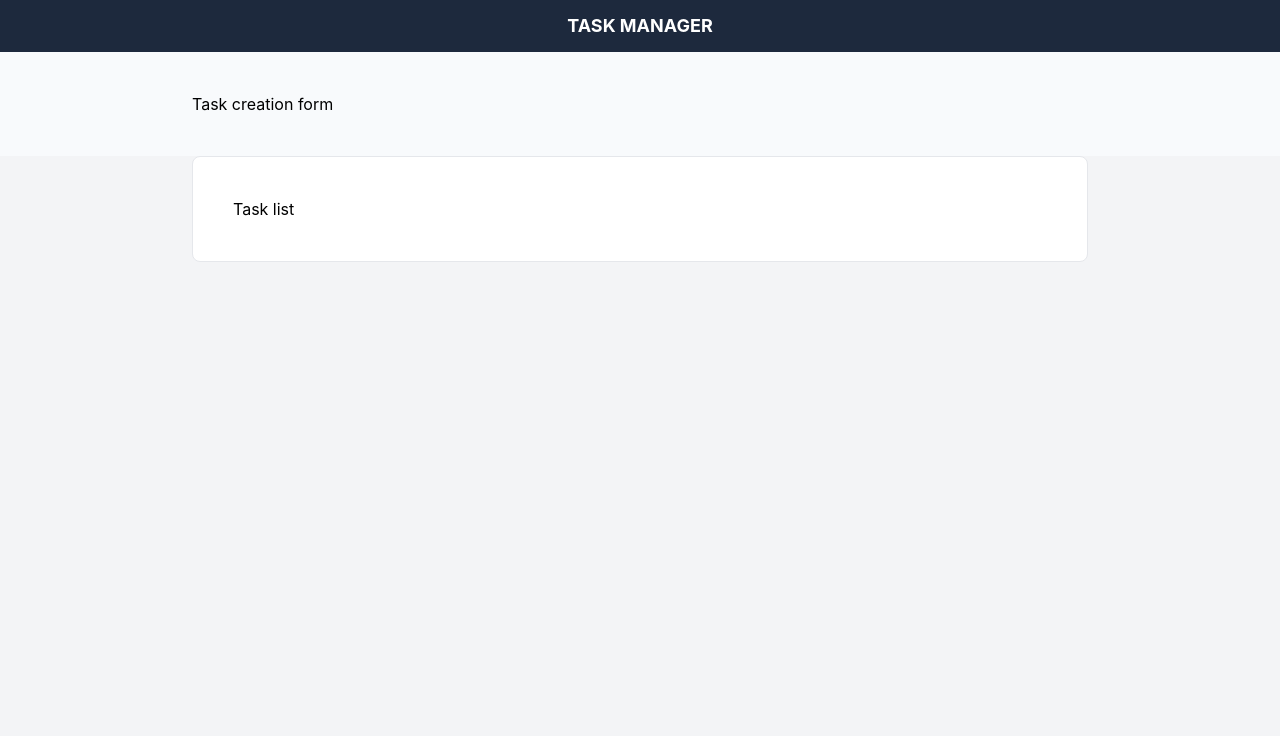
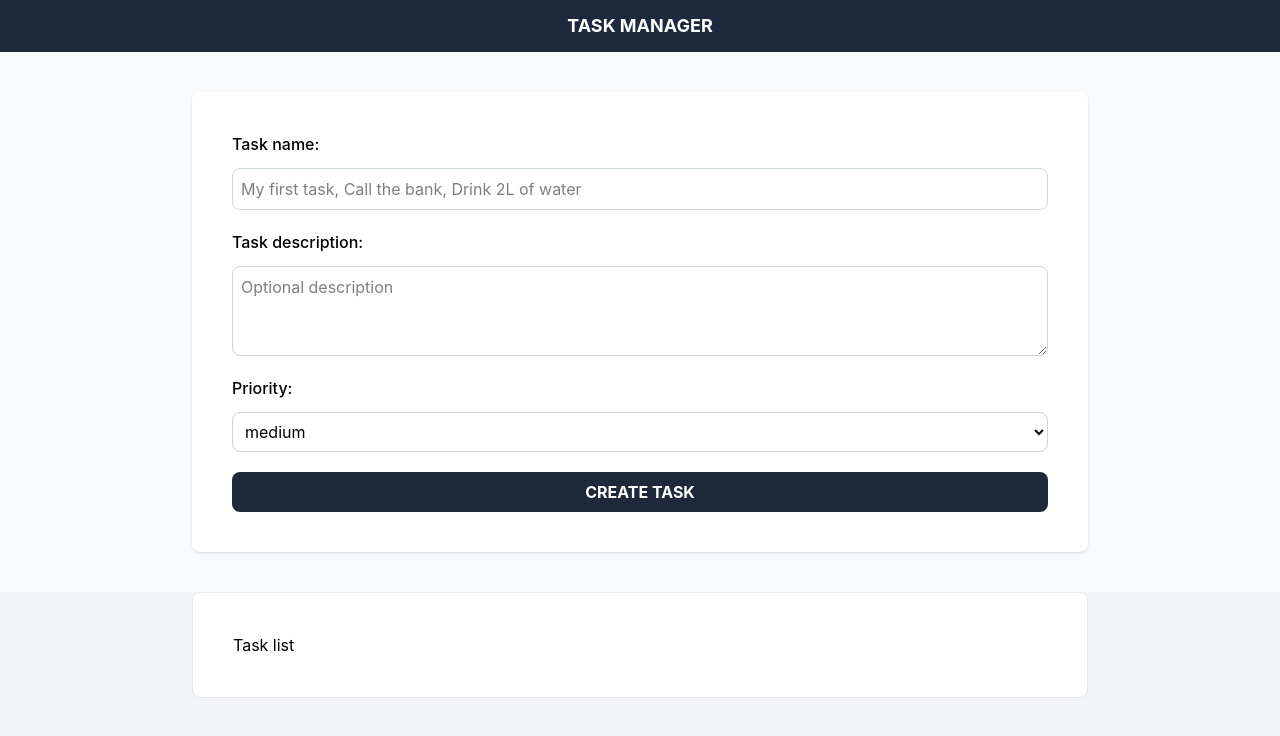
Before and after one commit to sfchirila/task-manager, a React (Vite) app: page / in a window 1280 px wide. Shown: the top 736 px of the page. Built offline with nearby package versions, Linux system fonts and the light colour scheme.

Commit message:
add task form component and integrate into app

```diff
--- a/src/App.tsx
+++ b/src/App.tsx
@@ -1,3 +1,5 @@
+import { TaskForm } from "./components/TaskForm"
+
 function App() {
 
 return (
@@ -13,7 +15,7 @@ return (
 		<main className="bg-gray-100 min-h-screen">
 			<section className="bg-slate-50 py-10 px-5" aria-label="Task creation form">
 				<div className="max-w-4xl mx-auto">
-					<p>Task creation form</p>
+					<TaskForm />
 				</div>
 			</section>
 
--- /dev/null
+++ b/src/components/TaskForm.tsx
@@ -0,0 +1,47 @@
+export function TaskForm() {
+
+    const TASK_PRIORITIES = ['low', 'medium', 'high'];
+
+    return (
+        <>
+            <form className="space-y-5 bg-white shadow p-10 rounded-lg">
+                <div className="grid grid-cols-1 gap-3">
+                    <label htmlFor="taskTitle" className="font-medium">Task name:</label>
+                    <input
+                        type="text"
+                        id="taskTitle"
+                        className="border border-slate-300 p-2 rounded-lg"
+                        placeholder="My first task, Call the bank, Drink 2L of water"
+                        required
+                    />
+                </div>
+                <div className="grid grid-cols-1 gap-3">
+                    <label htmlFor="taskDescription" className="font-medium">Task description:</label>
+                    <textarea
+                        id="taskDescription"
+                        className="border border-slate-300 p-2 rounded-lg"
+                        placeholder="Optional description"
+                        rows={3}
+                    />
+                </div>
+                 <div className="grid grid-cols-1 gap-3">
+                    <label htmlFor="taskPriority" className="font-medium">Priority:</label>
+                    <select
+                        className="border border-slate-300 p-2 rounded-lg w-full bg-white"
+                        id="taskPriority"
+                        defaultValue="medium"
+                    >
+                        {TASK_PRIORITIES.map((option) => (
+                           <option key={option} value={option}>{option}</option>
+                        ))}
+                    </select>
+                 </div>
+                <input
+                    type="submit"
+                    className="bg-gray-800 hover:bg-gray-900 w-full p-2 font-bold uppercase text-white rounded-lg cursor-pointer"
+                    value='Create task'
+                />
+            </form>
+        </>
+    )
+}
```
